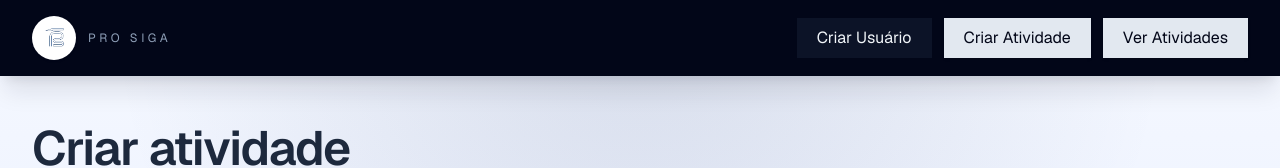
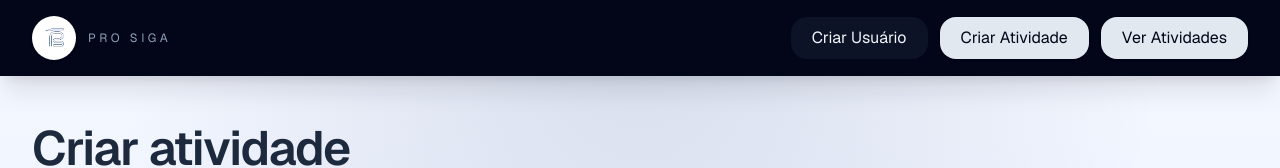
Before and after one commit to HeitorSilvaSouza07/pro-siga, a Next.js app: page /dashboard/atividades/criar in a window 1280 px wide. Shown: the top 168 px of the page. Built offline with nearby package versions, Linux system fonts and the light colour scheme; no server answers.

Commit message:
feat: hover

```diff
--- a/src/components/DashboardNav.tsx
+++ b/src/components/DashboardNav.tsx
@@ -38,10 +38,10 @@ export default function DashboardNav() {
             <button
               key={item.href}
               onClick={() => router.push(item.href)}
-              className={` px-5 py-2 text-sm font-semibold transition hover:border-slate-200 ${
+              className={`px-5 py-2 text-sm font-semibold transition border border-transparent rounded-2xl ${
                 isActive(item.href)
                   ? 'bg-slate-200 text-slate-950 shadow-sm'
-                  : 'bg-slate-900/80 text-slate-100 hover:bg-white hover:text-slate-800'
+                  : 'bg-slate-900/80 text-slate-100 hover:border-slate-200 hover:bg-white hover:text-slate-800'
               }`}
             >
               {item.label}
```
